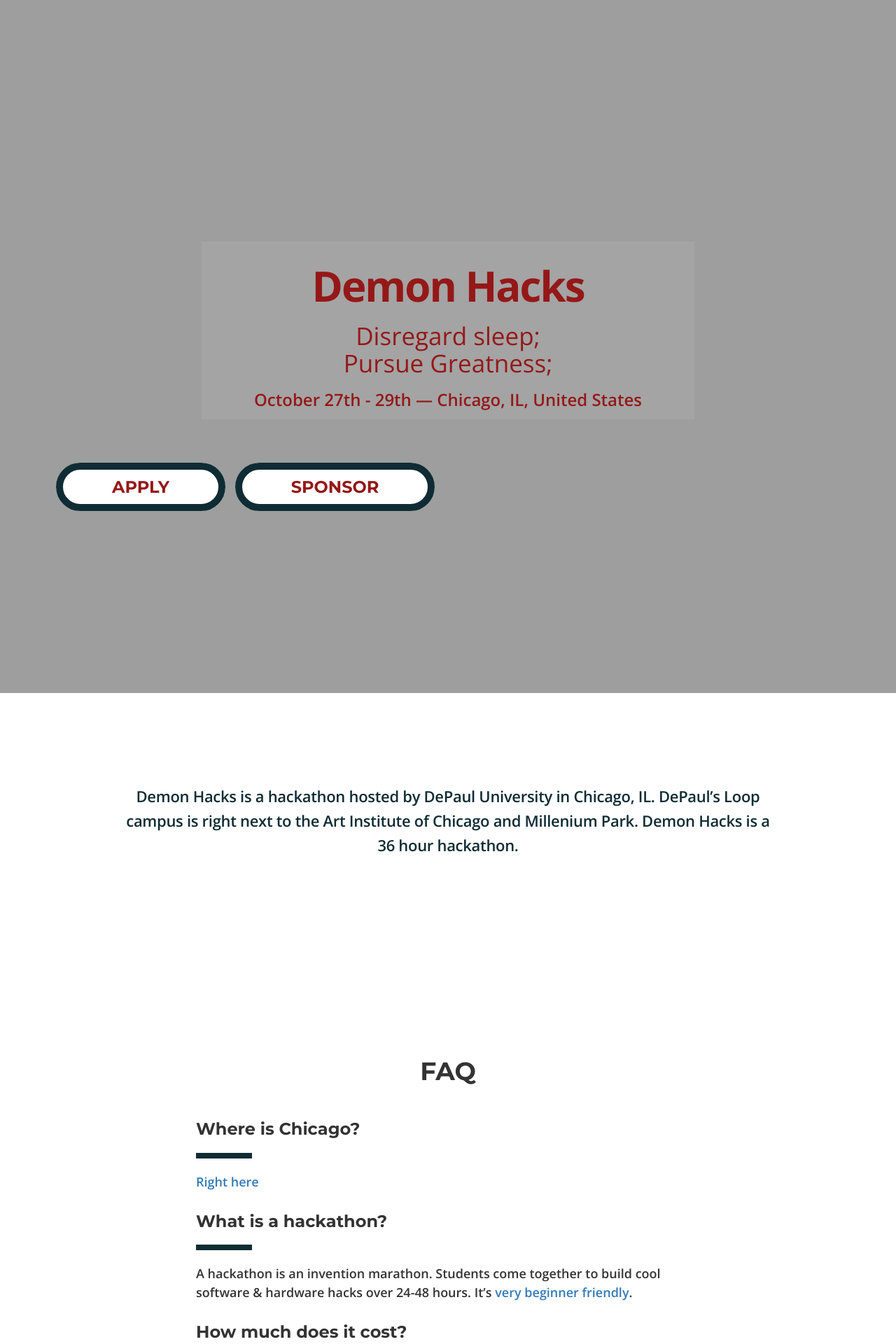
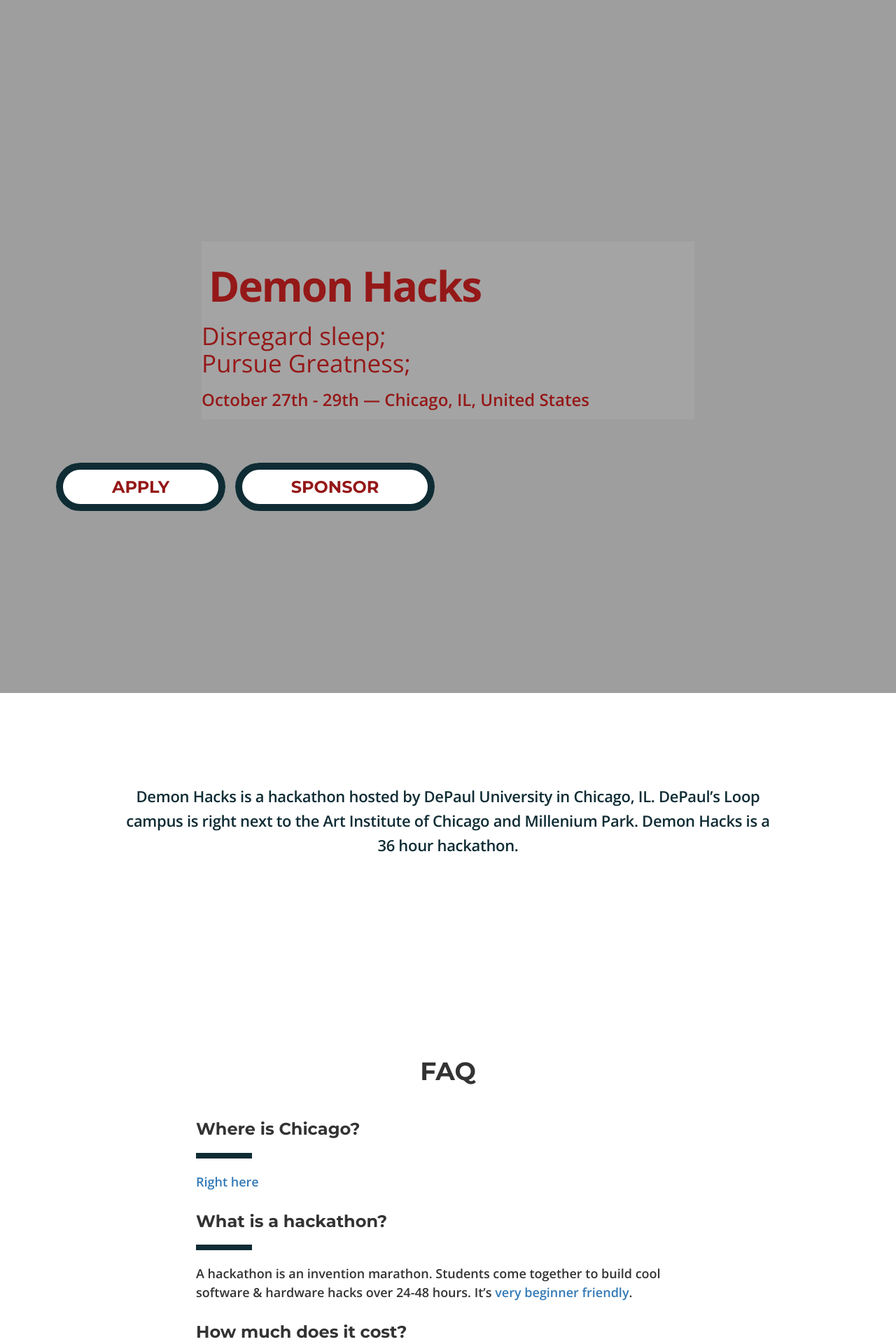
Before and after one commit to aoganezo/demonhacksTemp, a Jekyll site: the page built from index.html, in a window 1280 px wide. Shown: the top 1920 px of the page at 70% size. Built offline with Jekyll 4.4.1, drawn with Linux system fonts in a browser that asks for light colours; nearby versions of some CDN libraries; grey boxes are pictures that could not be loaded.

Commit message:
testing without text div

```diff
--- a/_includes/hero.html
+++ b/_includes/hero.html
@@ -1,6 +1,6 @@
 <section class="hero">
   <div class="wrapper">
-	<div class="topText text-center">
+	<div class="topText">
 		<h1 rel="title">{{ site.event.name }}</h1>
 		<h2 rel="description">{{ site.event.description }}</h2>
 		<h3 rel="location">{{ site.event.date }} &mdash; {{ site.event.location }}</h3>
```
